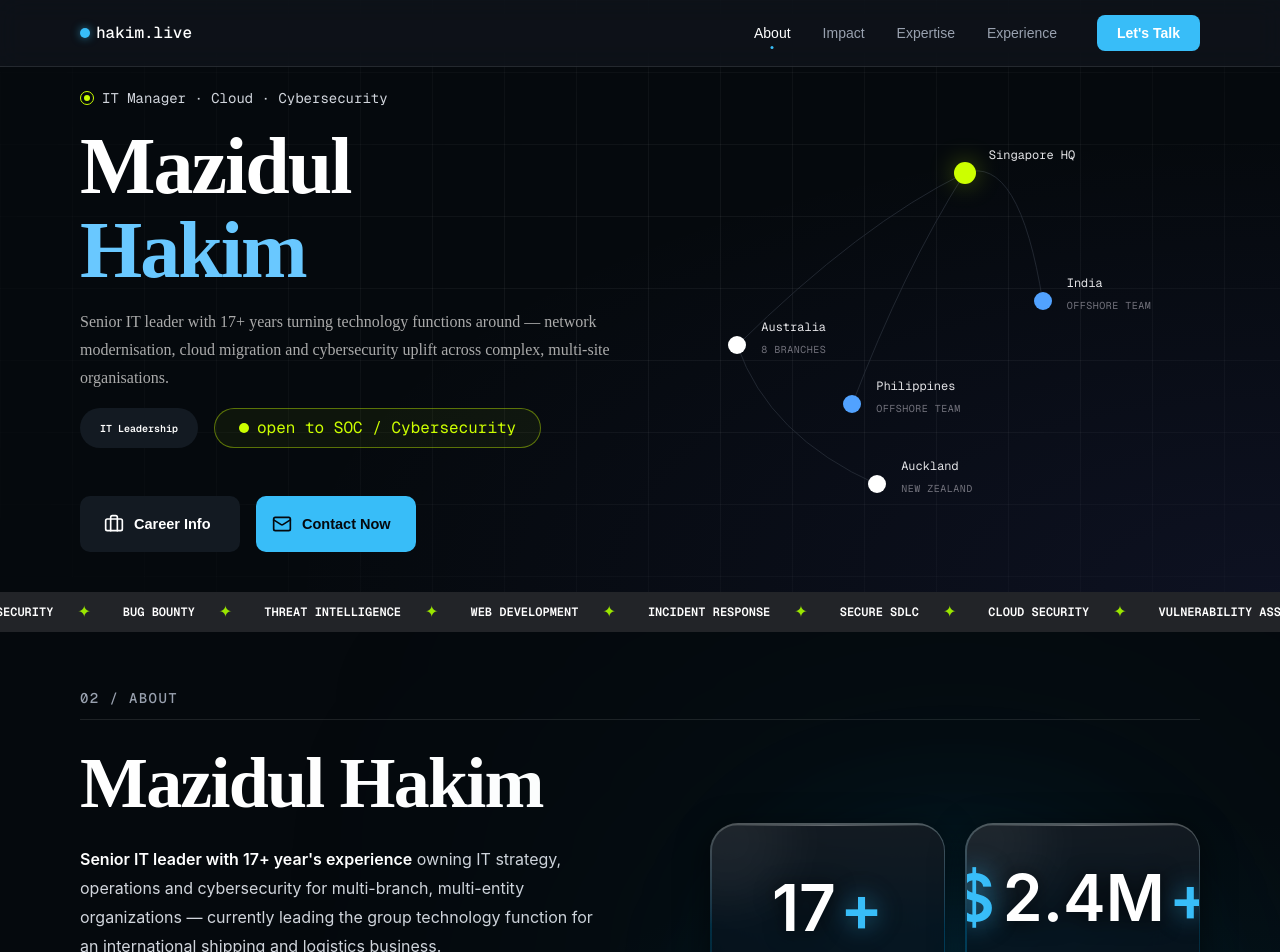
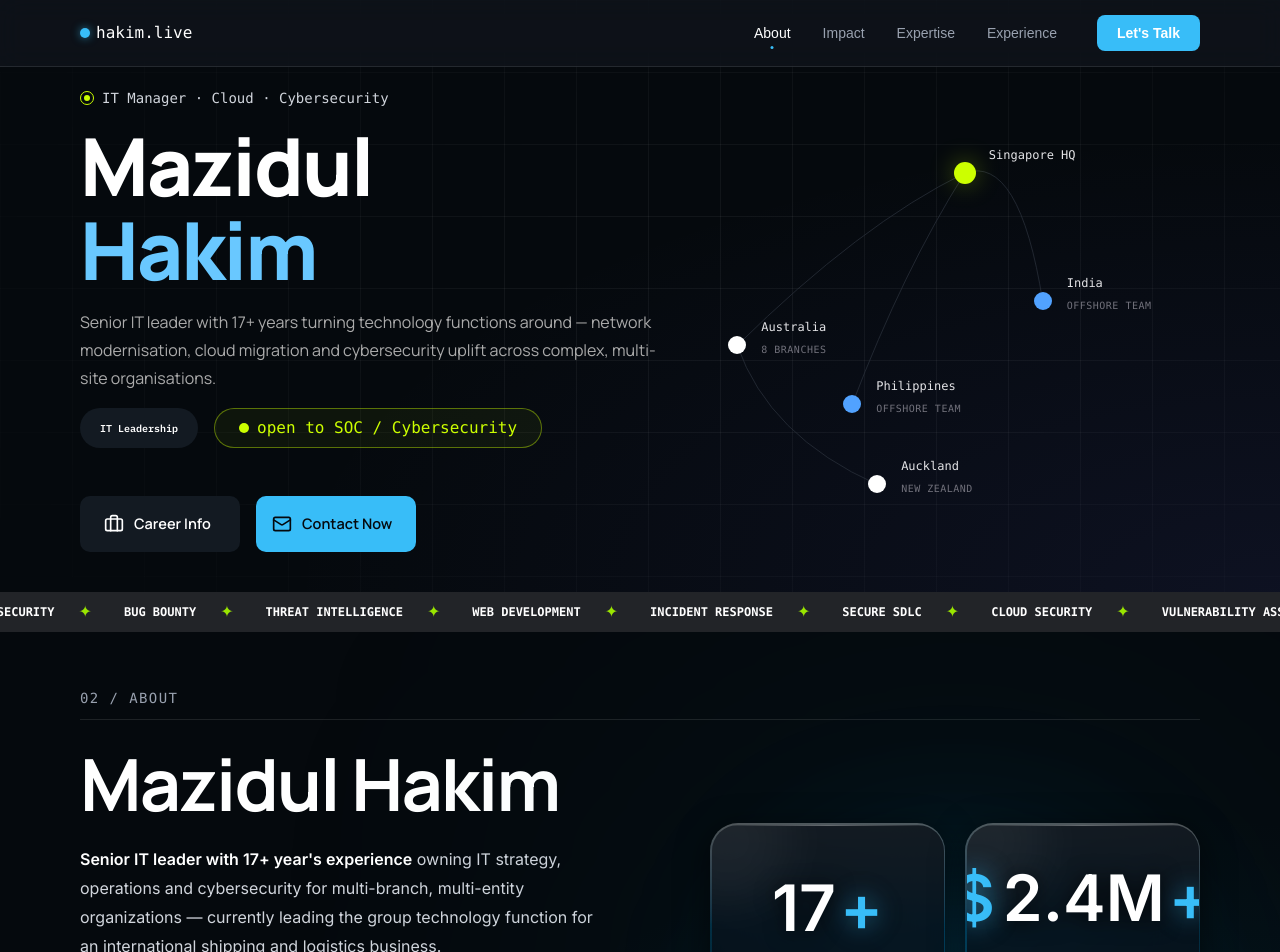
Before and after one commit to shihab-bhuiya/First-intern-Task, a Next.js app: page / in a window 1280 px wide. Shown: the top 952 px of the page. Built offline with nearby package versions, Linux system fonts and the light colour scheme.

Commit message:
refactor: update font imports and add new font variables for improved typography

```diff
--- a/src/app/globals.css
+++ b/src/app/globals.css
@@ -5,11 +5,14 @@
   --foreground: #171717;
 }
 
-@theme inline {
-  --color-background: var(--background);
-  --color-foreground: var(--foreground);
-  --font-sans: var(--font-geist-sans);
-  --font-mono: var(--font-geist-mono);
+
+@theme {
+  --font-geist: var(--font-geist-sans);
+  --font-geist-mono: var(--font-geist-mono);
+
+  --font-manrope: var(--font-manrope);
+  --font-inter: var(--font-inter);
+  --font-ibm: var(--font-ibm-plex-mono);
 }
 
 @media (prefers-color-scheme: dark) {
--- a/src/app/layout.tsx
+++ b/src/app/layout.tsx
@@ -1,5 +1,12 @@
 import type { Metadata } from "next";
-import { Geist, Geist_Mono } from "next/font/google";
+import {
+  Geist,
+  Geist_Mono,
+  Manrope,
+  Inter,
+  IBM_Plex_Mono,
+} from "next/font/google";
+
 import "./globals.css";
 import SmoothScrollProvider from "@/components/SmoothScrollProvider";
 
@@ -11,6 +18,24 @@ const geistSans = Geist({
 const geistMono = Geist_Mono({
   variable: "--font-geist-mono",
   subsets: ["latin"],
+});
+
+const manrope = Manrope({
+  variable: "--font-manrope",
+  subsets: ["latin"],
+  weight: ["400", "500", "600", "700", "800"],
+});
+
+const inter = Inter({
+  variable: "--font-inter",
+  subsets: ["latin"],
+  weight: ["400", "500", "600", "700"],
+});
+
+const ibmPlexMono = IBM_Plex_Mono({
+  variable: "--font-ibm-plex-mono",
+  subsets: ["latin"],
+  weight: ["400", "500", "600", "700"],
 });
 
 export const metadata: Metadata = {
@@ -45,7 +70,15 @@ export default function RootLayout({
   return (
     <html
       lang="en"
-      className={`${geistSans.variable} ${geistMono.variable} h-full antialiased`}
+      className={`
+        ${geistSans.variable}
+        ${geistMono.variable}
+        ${manrope.variable}
+        ${inter.variable}
+        ${ibmPlexMono.variable}
+        h-full
+        antialiased
+      `}
     >
       <body className="min-h-full flex flex-col">
         <SmoothScrollProvider>
--- a/src/components/About.tsx
+++ b/src/components/About.tsx
@@ -51,15 +51,15 @@ export default function About() {
         {/* Heading */}
         <motion.h2
           variants={fadeInUp}
-          className="mt-6 font-[Manrope] text-5xl font-bold leading-[1.1] tracking-tight text-white sm:text-6xl xl:text-[72px]"
+          className="mt-6 font-manrope text-5xl font-bold leading-[1.1] tracking-tight text-white sm:text-6xl xl:text-[72px]"
         >
           Mazidul Hakim
         </motion.h2>
 
-        <div className="mt-2 font-['Inter'] grid items-center gap-12 lg:grid-cols-2 xl:mt-0 xl:grid-cols-[530px_1fr] xl:gap-x-[100px]">
+        <div className="mt-2 font-inter grid items-center gap-12 lg:grid-cols-2 xl:mt-0 xl:grid-cols-[530px_1fr] xl:gap-x-[100px]">
           {/* Biography */}
           <motion.div variants={fadeInUp} className="order-2 lg:order-1">
-            <p className="text-base leading-[1.8] text-gray-300">
+            <p className="text-base font-inter leading-[1.8] text-gray-300">
               <strong className="font-semibold text-white">
                 Senior IT leader with 17+ year&apos;s experience
               </strong>{" "}
@@ -162,7 +162,7 @@ export default function About() {
         {/* Quote callout */}
         <motion.blockquote
           variants={fadeInUp}
-          className="mt-10 border-l-4 border-[#38BDF8] bg-[#0D131B] px-5 py-3.5 font-mono text-base leading-[1.8] text-zinc-200"
+          className="mt-10 border-l-4 border-[#38BDF8] bg-[#0D131B] px-5 py-3.5 font-ibm text-base leading-[1.8] text-zinc-200"
         >
           I judge every technology decision by the business outcome it drives —
           <span className="text-[#38BDF8]"> not the shine of the tool</span>.
--- a/src/components/Hero.tsx
+++ b/src/components/Hero.tsx
@@ -157,7 +157,7 @@ export default function Hero() {
             {/* Heading */}
             <motion.h1
               variants={fadeInUp}
-              className="order-2 font-['Manrope'] text-5xl font-extrabold leading-[1.05] tracking-tight text-white sm:text-6xl xl:text-[80px] lg:text-[84px]"
+              className="order-2 font-manrope text-5xl font-extrabold leading-[1.05] tracking-tight text-white sm:text-6xl xl:text-[80px] lg:text-[84px]"
             >
               Mazidul
               <br />
@@ -167,7 +167,7 @@ export default function Hero() {
             {/* Description */}
             <motion.p
               variants={fadeInUp}
-              className="order-4 mt-4 max-w-[600px] font-['Manrope'] text-[16px] leading-7 text-[#ABABAB] lg:order-3"
+              className="order-4 mt-4 max-w-[600px] font-manrope text-[16px] leading-7 text-[#ABABAB] lg:order-3"
             >
               Senior IT leader with 17+ years turning technology functions
               around — network modernisation, cloud migration and cybersecurity
@@ -179,14 +179,14 @@ export default function Hero() {
               variants={fadeInUp}
               className="order-3 mt-4 flex flex-nowrap gap-3 sm:gap-4 lg:order-4"
             >
-              <span className="inline-flex h-10 items-center whitespace-nowrap rounded-full bg-[#131A22] px-4 font-mono text-[10px] font-semibold text-white sm:px-5">
+              <span className="inline-flex h-10 items-center whitespace-nowrap rounded-full bg-[#131A22] px-4 font-ibm text-[10px] font-semibold text-white sm:px-5">
                 IT Leadership
               </span>
 
               <span className="inline-flex h-10 items-center gap-2 whitespace-nowrap rounded-full border border-[#CCFF00]/40 bg-[#CCFF00]/5 px-3 font-mono text-[10px] text-[#CCFF00] sm:px-6 lg:text-base">
                 <span
                   aria-hidden="true"
-                  className="h-2.5 w-2.5 shrink-0 rounded-full bg-[#CCFF00]"
+                  className="h-2.5 w-2.5 font-ibm shrink-0 rounded-full bg-[#CCFF00]"
                 />
                 open to SOC / Cybersecurity
               </span>
@@ -200,10 +200,10 @@ export default function Hero() {
               <Link
                 href="#experience"
                 onClick={(e) => handleScrollTo(e, "#experience")}
-                className="inline-flex h-12 w-40 items-center gap-2 rounded-[10px] bg-[#131A22] px-7 text-sm lg:text-[14.5px] font-semibold lg:px-6 text-white transition-colors hover:bg-[#1B2430] sm:h-14 sm:gap-2.5 sm:px-7 sm:text-lg"
+                className="inline-flex h-12 w-40 items-center gap-2 font-manrope  rounded-[10px] bg-[#131A22] px-7 text-sm lg:text-[14.5px] font-semibold lg:px-6 text-white transition-colors hover:bg-[#1B2430] sm:h-14 sm:gap-2.5 sm:px-7 sm:text-lg"
               >
                 <LuBriefcase
-                  className="text-base lg:text-[20px] font-['Manrope'] sm:text-xl"
+                  className="text-base lg:text-[20px] e sm:text-xl"
                   aria-hidden="true"
                 />
                 Career Info
@@ -212,9 +212,9 @@ export default function Hero() {
               <Link
                 href="#contact"
                 onClick={(e) => handleScrollTo(e, "#contact")}
-                className="inline-flex h-12 w-40 lg:text-[14.5px] items-center gap-2 rounded-[10px] bg-[#38BDF8] px-6 lg:px-4 text-sm font-semibold text-[#05090d] transition-colors hover:bg-[#7DD3FC] sm:h-14 sm:gap-2.5 sm:px-7 sm:text-lg"
+                className="inline-flex h-12 w-40 lg:text-[14.5px] font-manrope font-semibold  items-center gap-2 rounded-[10px] bg-[#38BDF8] px-5.5 lg:px-4 text-sm font-semibold text-[#05090d] transition-colors hover:bg-[#7DD3FC] sm:h-14 sm:gap-2.5 sm:px-7 sm:text-lg"
               >
-                <LuMail className="text-[12px] text-center lg:text-[20px] font-['Manrope'] sm:text-xl" aria-hidden="true" />
+                <LuMail className="text-[12px] text-center lg:text-[20px]  sm:text-xl" aria-hidden="true" />
                 Contact Now
               </Link>
             </motion.div>
```
